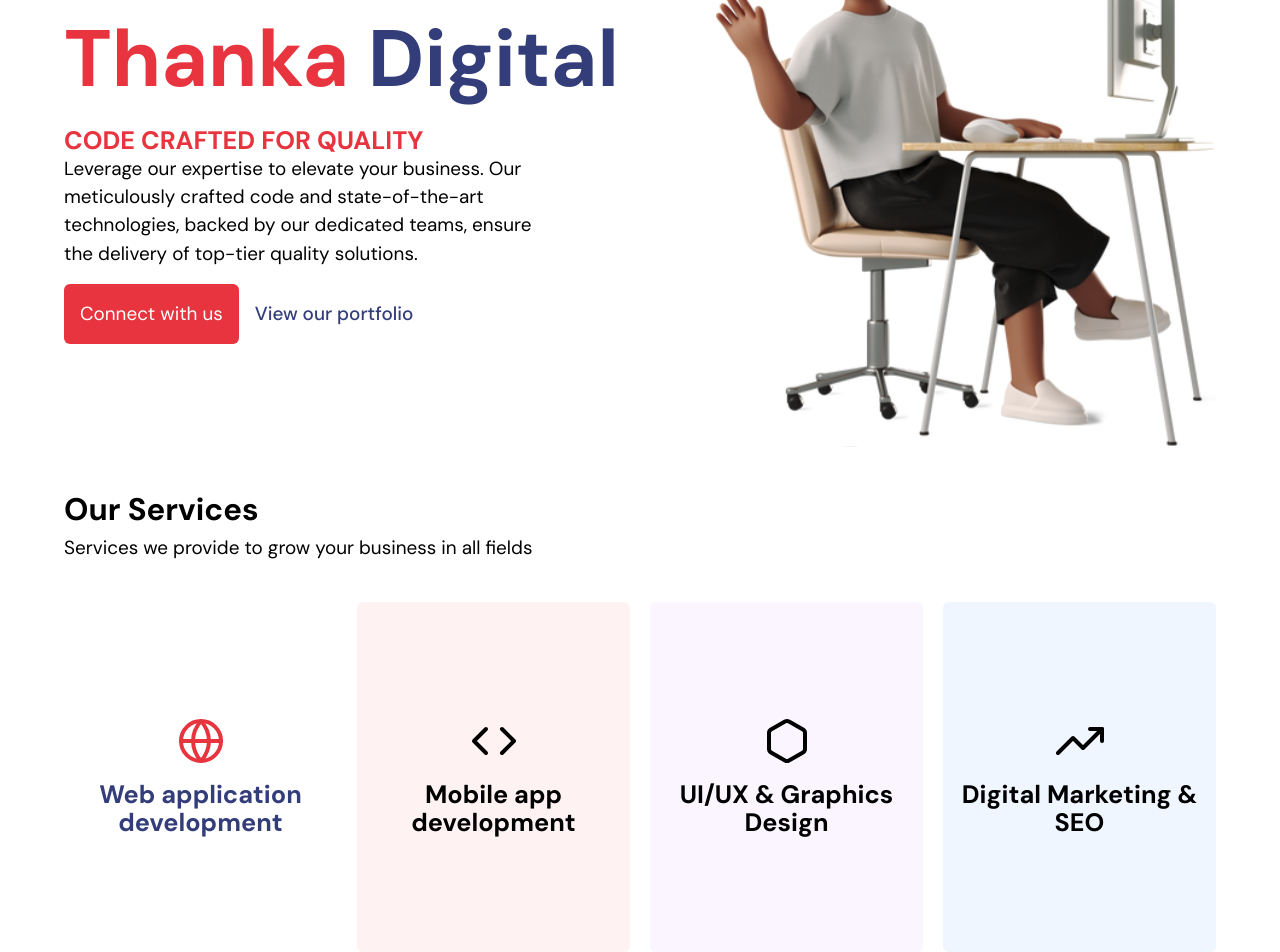
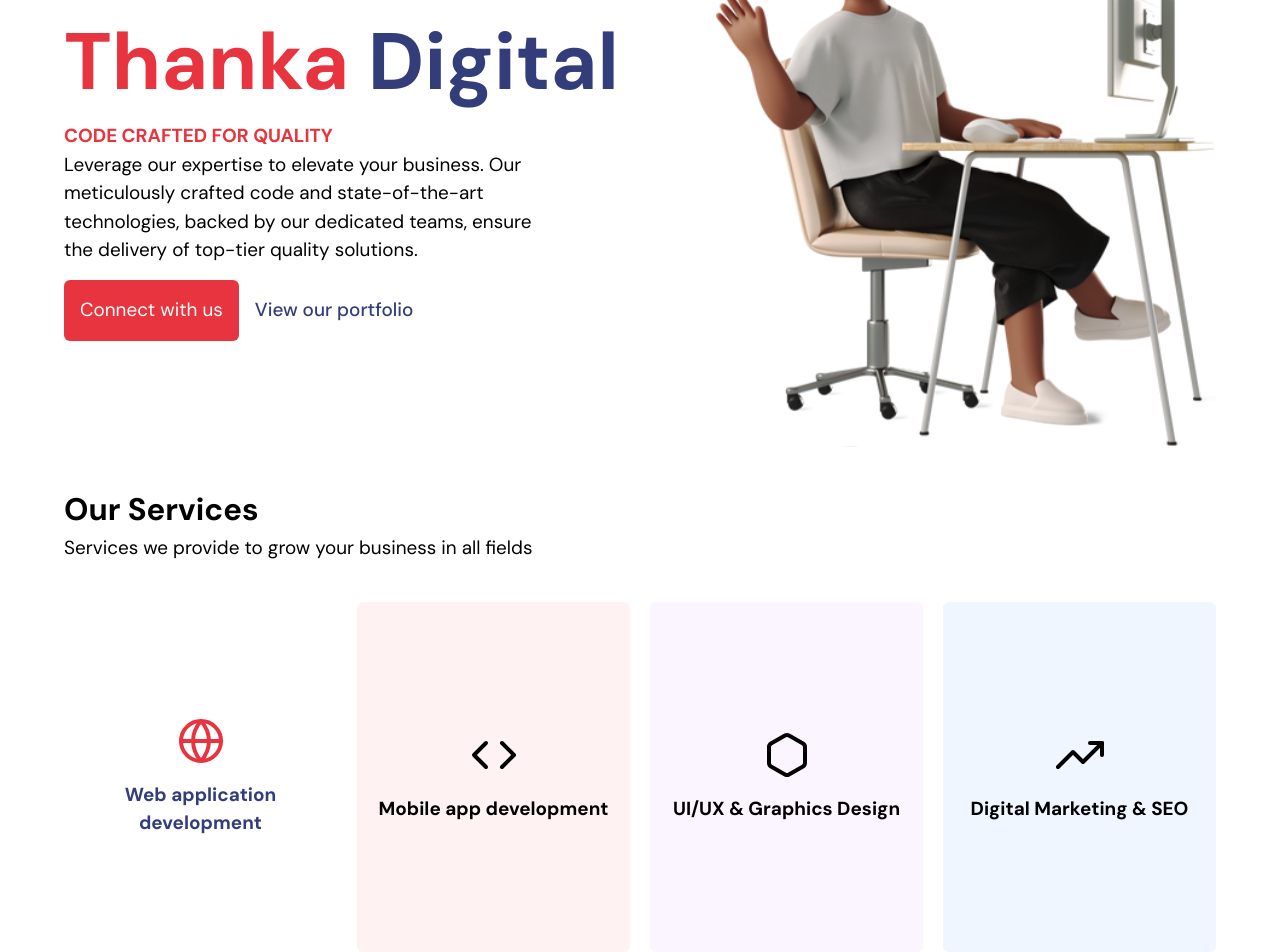
Before and after one commit to alsongarbuja/thankadigital, a Next.js app: page / in a window 1280 px wide. Shown: the part 240-1192 px from the top of the page. Built offline with nearby package versions, Linux system fonts and the light colour scheme.

Commit message:
seo: update to increase the seo and performance of site

```diff
--- a/src/app/page.tsx
+++ b/src/app/page.tsx
@@ -50,8 +50,8 @@ export default function Home() {
                   <div className="absolute bottom-0 left-0 flex flex-col items-center justify-center w-full h-full text-white transition-all opacity-100 md:opacity-0 group-hover:opacity-100">
                     <h5 className="text-xl font-semibold">{member.name}</h5>
                     <div className="flex gap-6 mt-4">
-                      <Link href={member.linkedinUrl} target='_blank'><Linkedin /></Link>
-                      <Link href={member.githubUrl} target='_blank'><GitHub /></Link>
+                      <Link href={member.linkedinUrl} target='_blank' rel="noreferrer" aria-label={`link to linkedin of ${member.name}`} as={member.linkedinUrl}><Linkedin /></Link>
+                      <Link href={member.githubUrl} target='_blank' rel="noreferrer" aria-label={`link to github of ${member.name}`} as={member.githubUrl}><GitHub /></Link>
                     </div>
                   </div>
                 </figure>
--- a/src/components/HeroSection.tsx
+++ b/src/components/HeroSection.tsx
@@ -6,7 +6,7 @@ const HeroSection = () => {
     <section className="relative flex items-center justify-between">
       <div>
         <h1 className="text-primary_red">Thanka <span className="text-primary_blue">Digital</span></h1>
-        <h5 className="mt-2 text-primary_red">CODE CRAFTED FOR QUALITY</h5>
+        <p className="font-semibold text-primary_red">CODE CRAFTED FOR QUALITY</p>
         <p className="w-full mb-4 md:w-3/4">Leverage our expertise to elevate your business. Our meticulously crafted code and state-of-the-art technologies, backed by our dedicated teams, ensure the delivery of top-tier quality solutions.</p>
         <button className="p-4 mr-4 text-white rounded-md bg-primary_red">Connect with us</button>
         <Link href="#" className="font-medium text-primary_blue">View our portfolio</Link>
@@ -15,7 +15,8 @@ const HeroSection = () => {
         src="/hero_section_img.svg"
         alt="illustration of young man waving while sitting at the computer"
         width={250}
-        height={450}
+        height={350}
+        priority
         className="w-[45rem] hidden md:block"
       />
     </section>
--- a/src/components/Social.tsx
+++ b/src/components/Social.tsx
@@ -5,13 +5,13 @@ import { Facebook, Instagram, Linkedin } from 'react-feather'
 const Social = () => {
   return (
     <nav className="flex items-center gap-10">
-      <Link href="https://www.linkedin.com/company/thanka-digital/" target="_blank" rel="noreferrer">
+      <Link href="https://www.linkedin.com/company/thanka-digital/" aria-label="linkedin link to thanka digital" target="_blank" rel="noreferrer" as="https://www.linkedin.com/company/thanka-digital/">
         <Linkedin className="text-blue-500" />
       </Link>
-      <Link href="https://www.instagram.com/thanka.digital/" target="_blank" rel="noreferrer">
+      <Link href="https://www.instagram.com/thanka.digital/" aria-label="instagram link to thanka digital" target="_blank" rel="noreferrer" as="https://www.instagram.com/thanka.digital/">
         <Instagram className="text-orange-500" />
       </Link>
-      <Link href="https://www.facebook.com/thankadigital1/" target="_blank" rel="noreferrer">
+      <Link href="https://www.facebook.com/thankadigital1/" aria-label="facebook link to thanka digital" target="_blank" rel="noreferrer" as="https://www.facebook.com/thankadigital1/">
         <Facebook className="text-blue-500" />
       </Link>
     </nav>
--- a/src/components/services/ServiceCard.tsx
+++ b/src/components/services/ServiceCard.tsx
@@ -9,7 +9,7 @@ const ServiceCard = ({ icon, title, bgColor="bg-inherit" }: IServiceCardProps) =
   return (
     <div className={`flex flex-col items-center justify-center gap-4 text-center p-4 w-full min-h-[200px] md:min-h-[350px] rounded-md ${bgColor}`}>
       {icon}
-      <h5 className={`${bgColor === "bg-inherit" && "text-primary_blue"}`}>{title}</h5>
+      <h6 className={`${bgColor === "bg-inherit" && "text-primary_blue"}`}>{title}</h6>
     </div>
   )
 }
```
